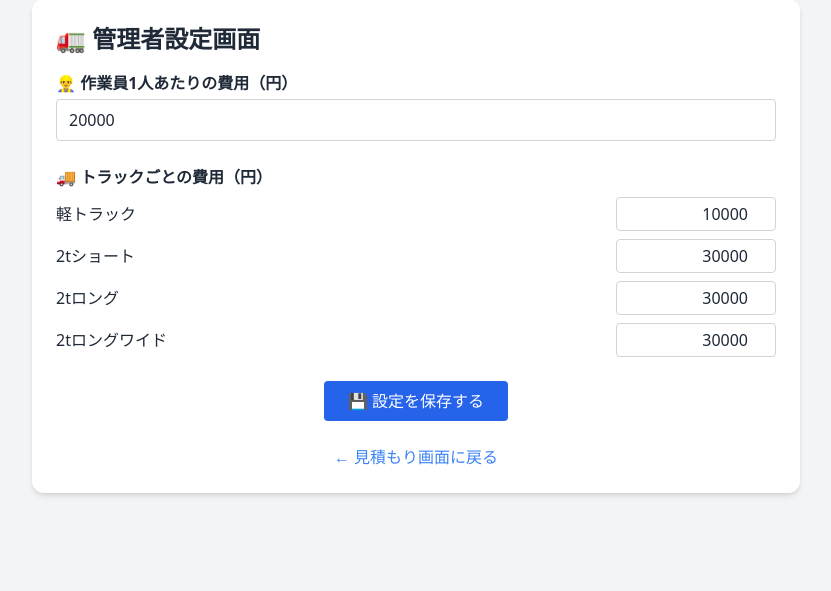
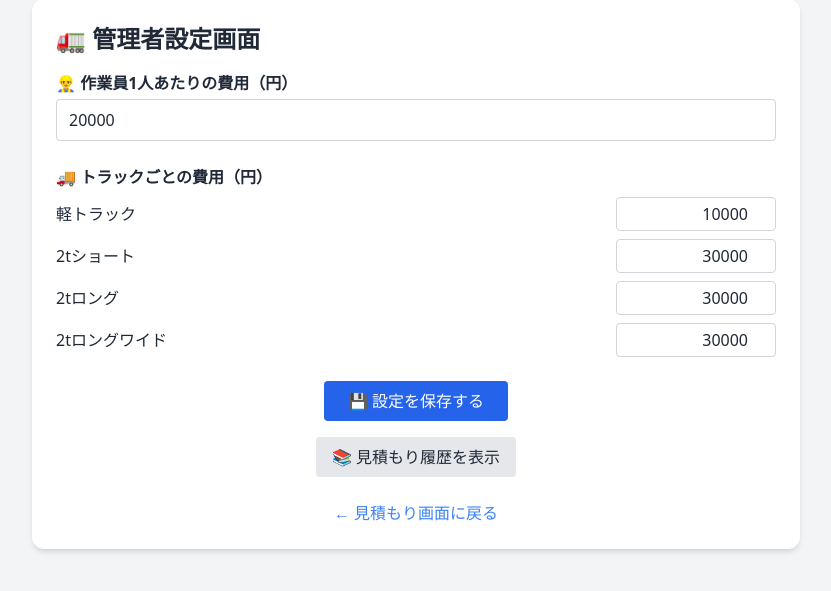
Before and after one commit to keisaku314/hikkoshi-estimate, a Flask app: page /admin in a window 1280 px wide. Shown: the part 41-632 px from the top of the page, without its empty margins (224-1055 px from the left). Run offline with Flask 3, Linux system fonts and the light colour scheme; some libraries are stand-ins or nearby versions.

Commit message:
Update admin.html

```diff
--- a/templates/admin.html
+++ b/templates/admin.html
@@ -50,6 +50,13 @@
       </div>
     </form>
 
+      <div class="mt-4 text-center">
+        <a href="/admin/history"
+           class="inline-block bg-gray-200 text-gray-800 px-4 py-2 rounded hover:bg-gray-300">
+          📚 見積もり履歴を表示
+        </a>
+      </div>
+
     <div class="mt-6 text-center">
       <a href="/" class="text-blue-500 hover:underline">← 見積もり画面に戻る</a>
     </div>
```
